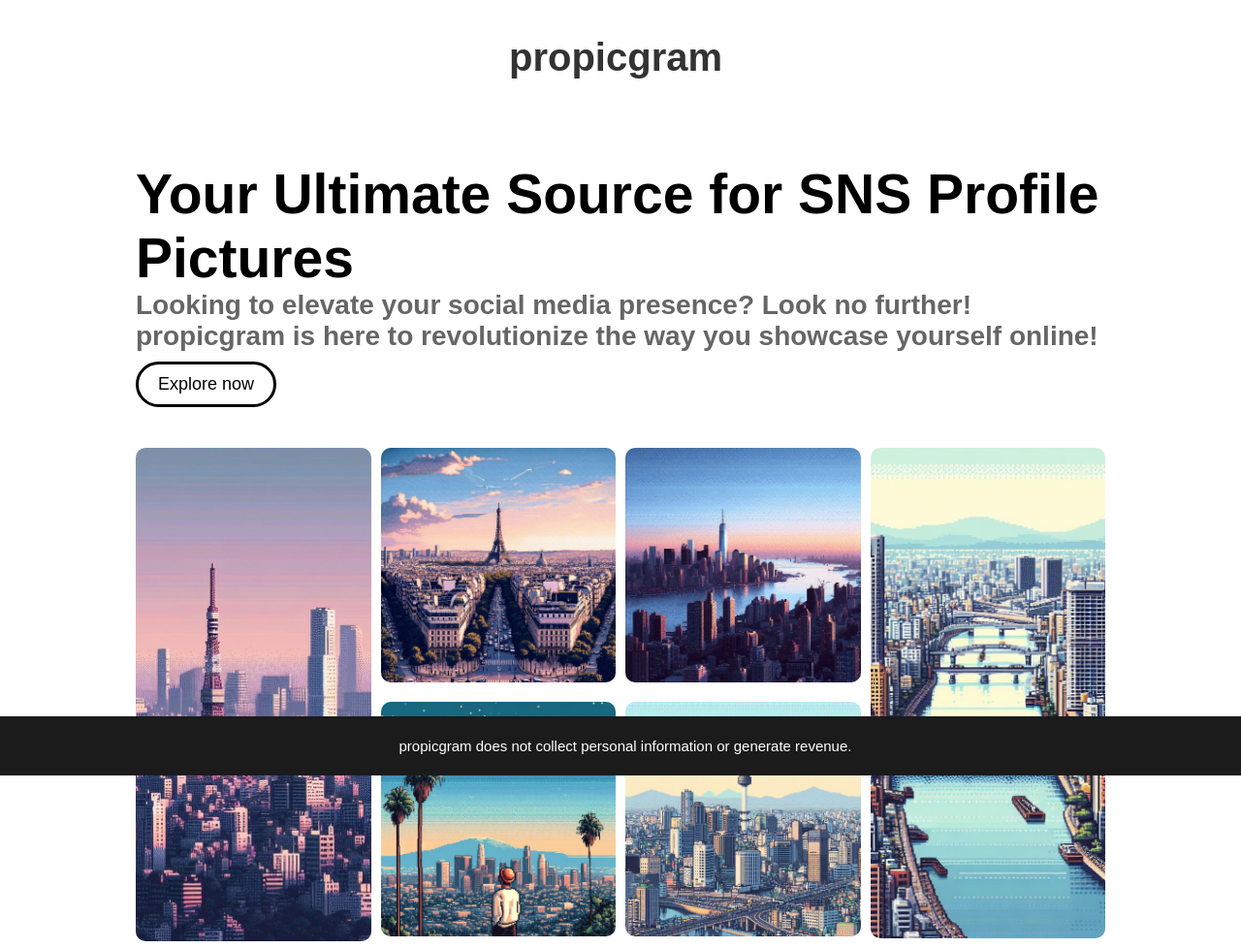
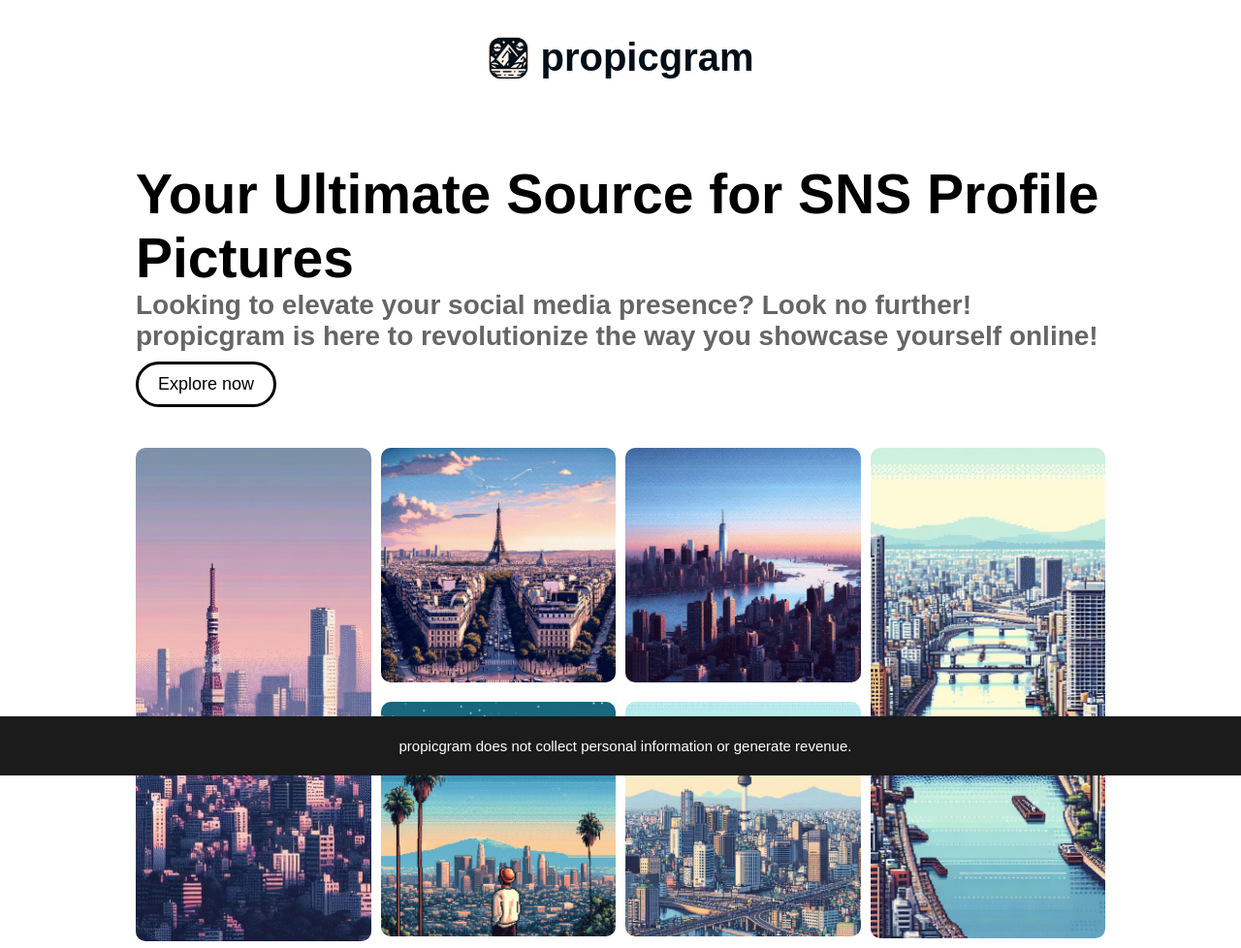
Before and after one commit to propicgram/propicgram.github.io, a plain HTML site: page index.html in a window 1280 px wide. Shown: the whole page at 97% size. Drawn offline with Linux system fonts and the light colour scheme; a web font is replaced by a local one.

Commit message:
Add files via upload

```diff
--- a/index.html
+++ b/index.html
@@ -4,6 +4,10 @@
     <meta charset="UTF-8">
     <meta name="viewport" content="width=device-width, initial-scale=1.0">
     <title>propicgram</title>
+    <link rel="icon" href="./IndexImage/favicon.png" type="image/x-icon">
+
+
+
     <style>
         @font-face {
             font-family: 'LINESeedKR-Bd';
@@ -26,10 +30,18 @@
         header {
             font-size: 20px;
             background-color: #ffffff;
-            color: #333;
+            color: #000e17;
             padding: 10px 20px 20px 10px;
             text-align: center;
             margin-bottom: 20px;
+            display: flex;
+            align-items: center;
+            justify-content: center;
+        }
+
+        header img {
+            width: 65px;
+            height: auto;
         }
 
         .intro {
@@ -199,8 +211,10 @@
 
 
     <header>
+        <img src="./IndexImage/logo.png" alt="logo" style="width: 65px; height: auto; margin-right: 0px;">
         <h1>propicgram</h1>
     </header>
+
 
     <div class="intro">
         <span id="main-text">Your Ultimate Source for SNS Profile Pictures</span>
```
Also changed, not shown: image_gallery.html (+9 -7 lines), IndexImage/favicon.png (added).
